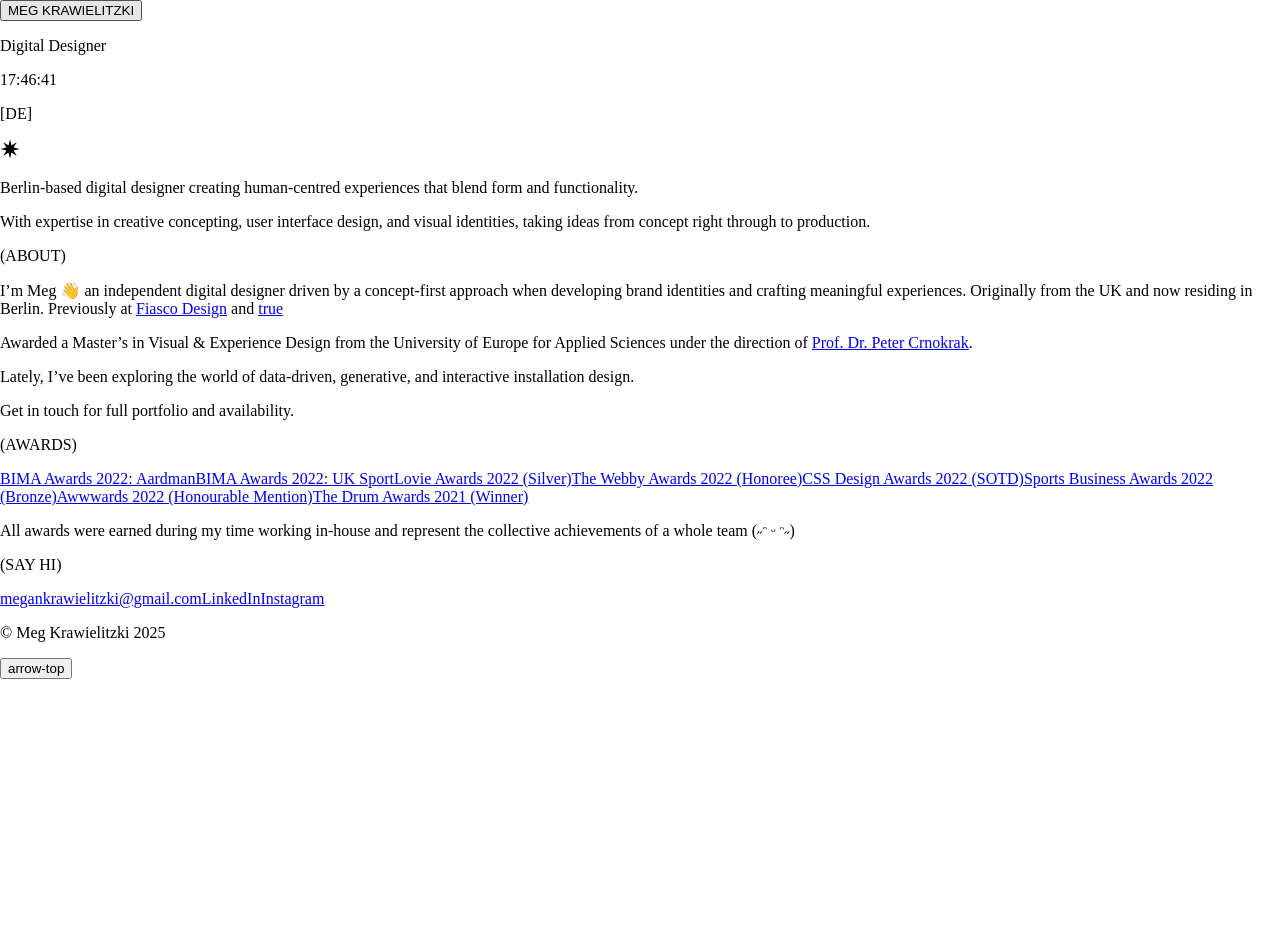
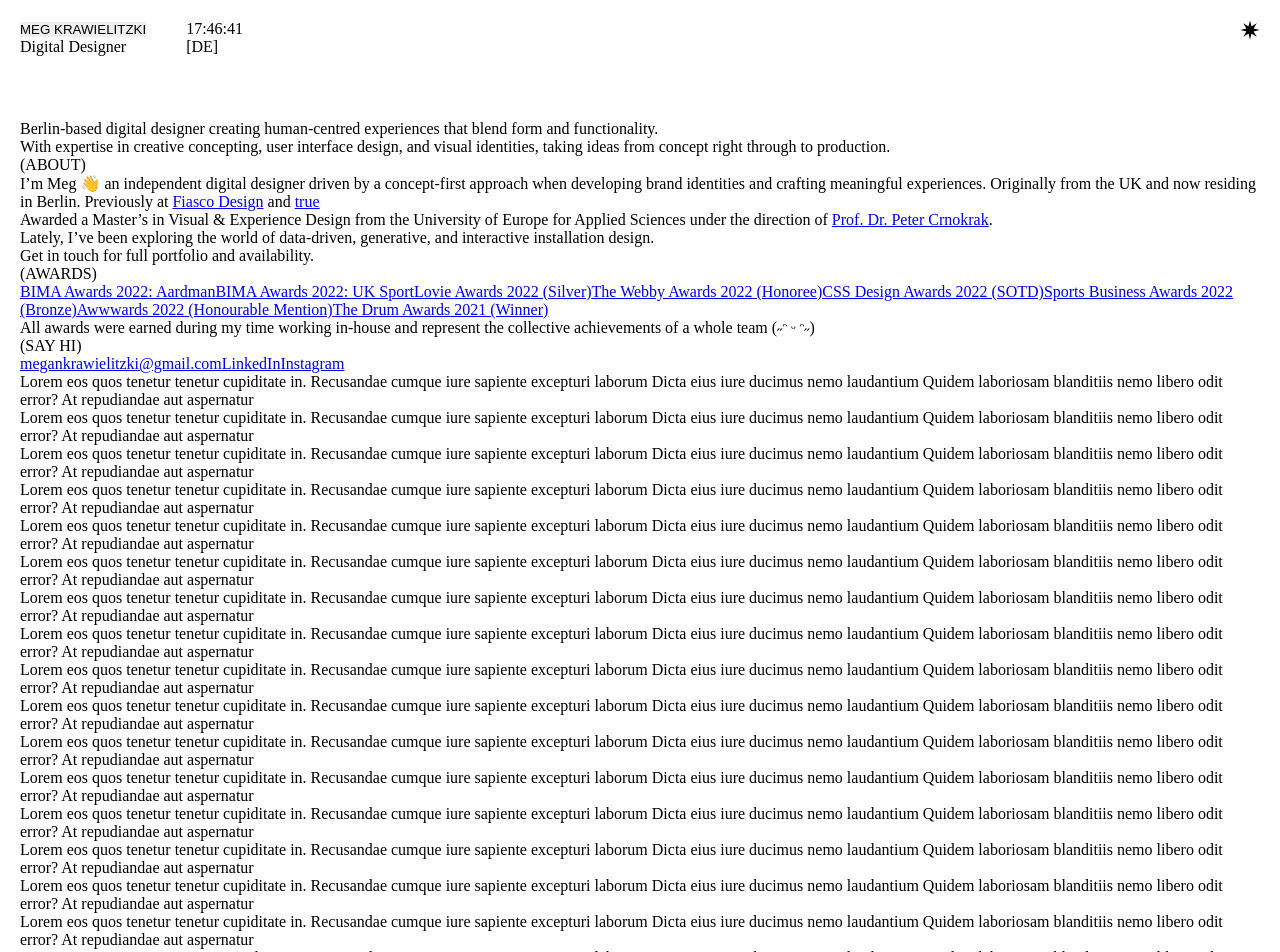
Before and after one commit to s-gas/meg-zki, a React (Vite) app: page / in a window 1280 px wide. Shown: the top 952 px of the page. Before the commit the page ends 800 px from the top, so only its background shows below. Built offline with nearby package versions, Linux system fonts and the light colour scheme.

Commit message:
Set navbar position to fixed

```diff
--- a/src/App.jsx
+++ b/src/App.jsx
@@ -9,6 +9,28 @@ function App() {
       <Navbar />
       <Main />
       <Sections />
+      <p>Lorem eos quos tenetur tenetur cupiditate in. Recusandae cumque iure sapiente excepturi laborum Dicta eius iure ducimus nemo laudantium Quidem laboriosam blanditiis nemo libero odit error? At repudiandae aut aspernatur</p>
+      <p>Lorem eos quos tenetur tenetur cupiditate in. Recusandae cumque iure sapiente excepturi laborum Dicta eius iure ducimus nemo laudantium Quidem laboriosam blanditiis nemo libero odit error? At repudiandae aut aspernatur</p>
+      <p>Lorem eos quos tenetur tenetur cupiditate in. Recusandae cumque iure sapiente excepturi laborum Dicta eius iure ducimus nemo laudantium Quidem laboriosam blanditiis nemo libero odit error? At repudiandae aut aspernatur</p>
+      <p>Lorem eos quos tenetur tenetur cupiditate in. Recusandae cumque iure sapiente excepturi laborum Dicta eius iure ducimus nemo laudantium Quidem laboriosam blanditiis nemo libero odit error? At repudiandae aut aspernatur</p>
+      <p>Lorem eos quos tenetur tenetur cupiditate in. Recusandae cumque iure sapiente excepturi laborum Dicta eius iure ducimus nemo laudantium Quidem laboriosam blanditiis nemo libero odit error? At repudiandae aut aspernatur</p>
+      <p>Lorem eos quos tenetur tenetur cupiditate in. Recusandae cumque iure sapiente excepturi laborum Dicta eius iure ducimus nemo laudantium Quidem laboriosam blanditiis nemo libero odit error? At repudiandae aut aspernatur</p>
+      <p>Lorem eos quos tenetur tenetur cupiditate in. Recusandae cumque iure sapiente excepturi laborum Dicta eius iure ducimus nemo laudantium Quidem laboriosam blanditiis nemo libero odit error? At repudiandae aut aspernatur</p>
+      <p>Lorem eos quos tenetur tenetur cupiditate in. Recusandae cumque iure sapiente excepturi laborum Dicta eius iure ducimus nemo laudantium Quidem laboriosam blanditiis nemo libero odit error? At repudiandae aut aspernatur</p>
+      <p>Lorem eos quos tenetur tenetur cupiditate in. Recusandae cumque iure sapiente excepturi laborum Dicta eius iure ducimus nemo laudantium Quidem laboriosam blanditiis nemo libero odit error? At repudiandae aut aspernatur</p>
+      <p>Lorem eos quos tenetur tenetur cupiditate in. Recusandae cumque iure sapiente excepturi laborum Dicta eius iure ducimus nemo laudantium Quidem laboriosam blanditiis nemo libero odit error? At repudiandae aut aspernatur</p>
+      <p>Lorem eos quos tenetur tenetur cupiditate in. Recusandae cumque iure sapiente excepturi laborum Dicta eius iure ducimus nemo laudantium Quidem laboriosam blanditiis nemo libero odit error? At repudiandae aut aspernatur</p>
+      <p>Lorem eos quos tenetur tenetur cupiditate in. Recusandae cumque iure sapiente excepturi laborum Dicta eius iure ducimus nemo laudantium Quidem laboriosam blanditiis nemo libero odit error? At repudiandae aut aspernatur</p>
+      <p>Lorem eos quos tenetur tenetur cupiditate in. Recusandae cumque iure sapiente excepturi laborum Dicta eius iure ducimus nemo laudantium Quidem laboriosam blanditiis nemo libero odit error? At repudiandae aut aspernatur</p>
+      <p>Lorem eos quos tenetur tenetur cupiditate in. Recusandae cumque iure sapiente excepturi laborum Dicta eius iure ducimus nemo laudantium Quidem laboriosam blanditiis nemo libero odit error? At repudiandae aut aspernatur</p>
+      <p>Lorem eos quos tenetur tenetur cupiditate in. Recusandae cumque iure sapiente excepturi laborum Dicta eius iure ducimus nemo laudantium Quidem laboriosam blanditiis nemo libero odit error? At repudiandae aut aspernatur</p>
+      <p>Lorem eos quos tenetur tenetur cupiditate in. Recusandae cumque iure sapiente excepturi laborum Dicta eius iure ducimus nemo laudantium Quidem laboriosam blanditiis nemo libero odit error? At repudiandae aut aspernatur</p>
+      <p>Lorem eos quos tenetur tenetur cupiditate in. Recusandae cumque iure sapiente excepturi laborum Dicta eius iure ducimus nemo laudantium Quidem laboriosam blanditiis nemo libero odit error? At repudiandae aut aspernatur</p>
+      <p>Lorem eos quos tenetur tenetur cupiditate in. Recusandae cumque iure sapiente excepturi laborum Dicta eius iure ducimus nemo laudantium Quidem laboriosam blanditiis nemo libero odit error? At repudiandae aut aspernatur</p>
+      <p>Lorem eos quos tenetur tenetur cupiditate in. Recusandae cumque iure sapiente excepturi laborum Dicta eius iure ducimus nemo laudantium Quidem laboriosam blanditiis nemo libero odit error? At repudiandae aut aspernatur</p>
+      <p>Lorem eos quos tenetur tenetur cupiditate in. Recusandae cumque iure sapiente excepturi laborum Dicta eius iure ducimus nemo laudantium Quidem laboriosam blanditiis nemo libero odit error? At repudiandae aut aspernatur</p>
+      <p>Lorem eos quos tenetur tenetur cupiditate in. Recusandae cumque iure sapiente excepturi laborum Dicta eius iure ducimus nemo laudantium Quidem laboriosam blanditiis nemo libero odit error? At repudiandae aut aspernatur</p>
+      <p>Lorem eos quos tenetur tenetur cupiditate in. Recusandae cumque iure sapiente excepturi laborum Dicta eius iure ducimus nemo laudantium Quidem laboriosam blanditiis nemo libero odit error? At repudiandae aut aspernatur</p>
       <Footer />
     </>
   )
--- /dev/null
+++ b/src/components/ButtonScrollTop.css
@@ -0,0 +1,3 @@
+.button-scroll-top {
+  border: none;
+}
--- a/src/components/ButtonScrollTop.jsx
+++ b/src/components/ButtonScrollTop.jsx
@@ -1,3 +1,5 @@
+import './ButtonScrollTop.css'
+
 const handleScrollTop = () => {
   window.scrollTo({
     top: 0,
@@ -8,7 +10,7 @@ const handleScrollTop = () => {
 const ButtonScrollTop = (props) => {
   const {className, text} = props;
   return (
-    <button className={className} onClick={handleScrollTop}>{text}</button>
+    <button className="button-scroll-top" onClick={handleScrollTop}>{text}</button>
   )
 }
 
--- /dev/null
+++ b/src/components/Main.css
@@ -0,0 +1,3 @@
+.main {
+  padding-top: 100px;
+}
--- a/src/components/Main.jsx
+++ b/src/components/Main.jsx
@@ -1,3 +1,5 @@
+import './Main.css'
+
 const Main = () => {
   return (
     <div className="main">
--- a/src/components/Navbar.css
+++ b/src/components/Navbar.css
@@ -1,3 +1,18 @@
+.navbar {
+  position: fixed;
+  top: 20px;
+  left: 20px;
+  right: 20px;
+  display: flex;
+  justify-content: space-between;
+  align-items: start;
+}
+
+.info-time {
+  display: flex;
+  gap: 40px;
+}
+
 .star {
   width: 20px;
   heigth: 20px;
--- a/src/components/Navbar.jsx
+++ b/src/components/Navbar.jsx
@@ -41,8 +41,10 @@ const Star = () => {
 const Navbar = () => {
   return (
     <div className="navbar">
-      <Info />
-      <Time />
+      <div className="info-time">
+        <Info />
+        <Time />
+      </div>
       <Star />
     </div>
   )
--- a/src/index.css
+++ b/src/index.css
@@ -2,8 +2,10 @@
 *::before,
 *::after {
   box-sizing: border-box;
+  margin: 0;
+  padding: 0;
 }
 
 body {
-  margin: 0;
+  margin: 20px;
 }
```
